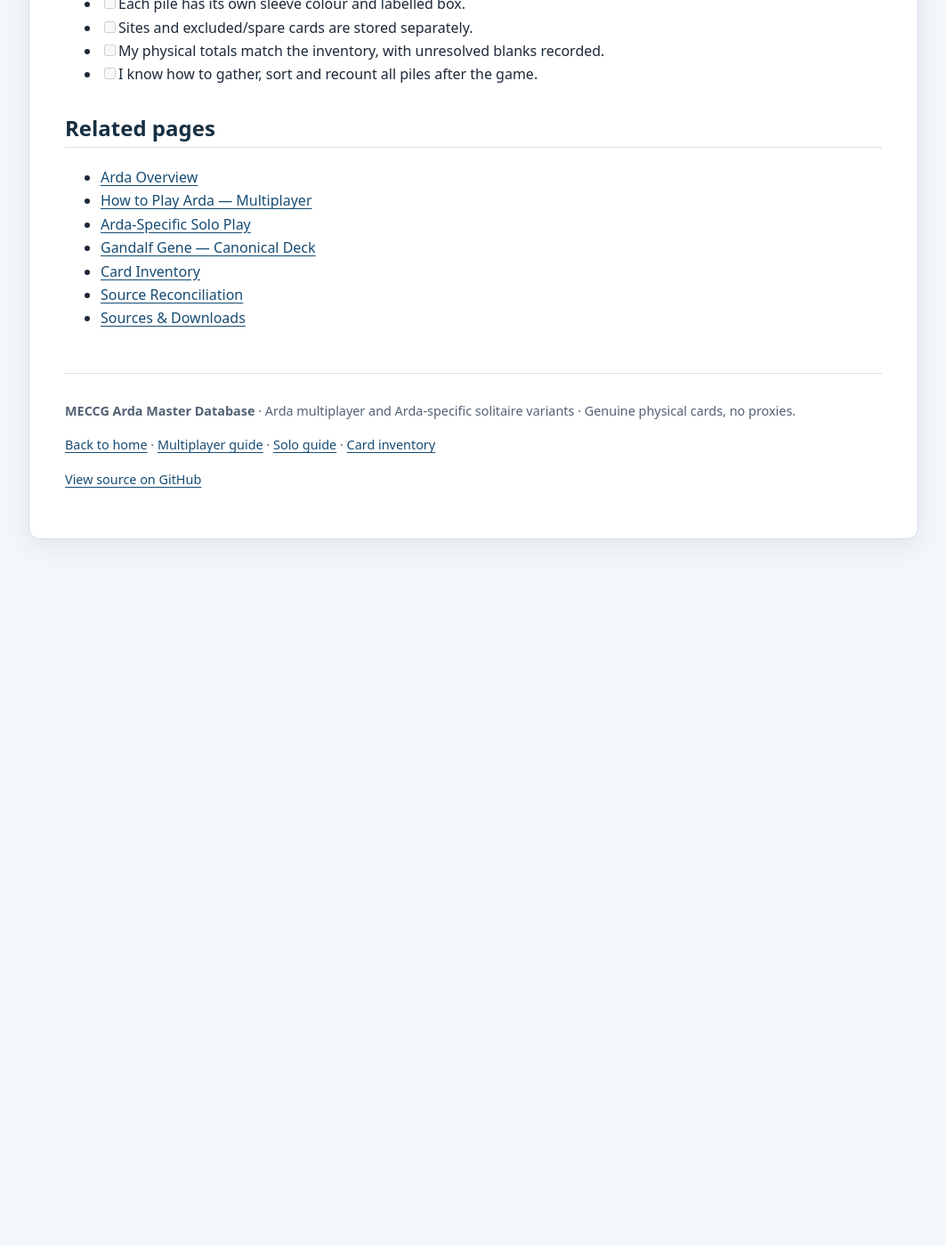
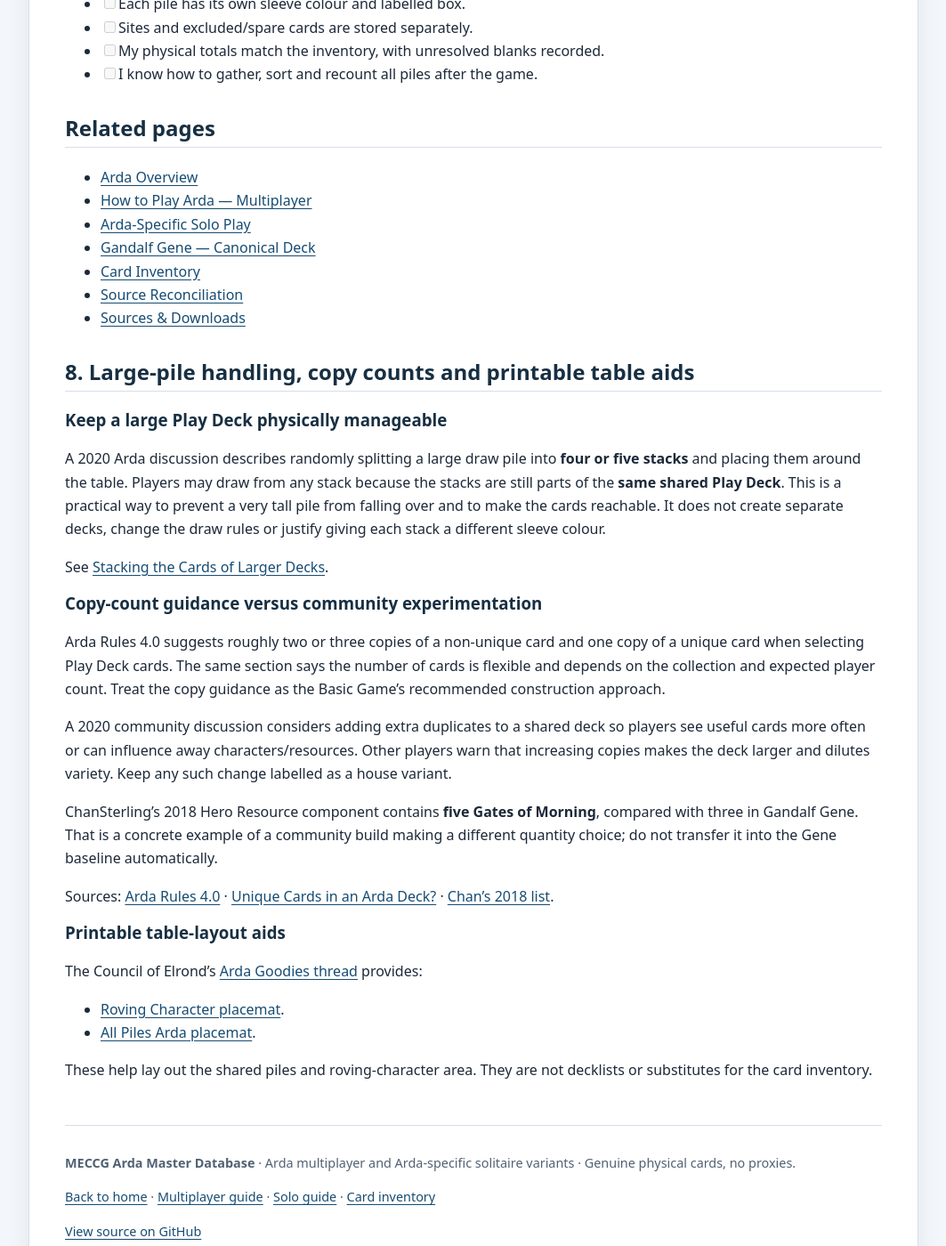
Before and after one commit to JamSpot/meccg-arda-master-database, a Jekyll site: the page built from docs/building-arda-decks.md, in a window 1280 px wide and 1400 px high, scrolled down 9447 px. Shown: the whole window at 89% size, without its empty margins (108-1171 px from the left). Built offline with Jekyll 4.4.1, drawn with Linux system fonts in a browser that asks for light colours; before the commit the page ends 10077 px from its top, so only the background shows below that.

Commit message:
Update Arda research and deck guidance — 24 November 2026

```diff
--- a/docs/building-arda-decks.md
+++ b/docs/building-arda-decks.md
@@ -295,3 +295,30 @@ For a first solo game, do not simply use this multiplayer setup unchanged. Choos
 - [Card Inventory](card-inventory.html)
 - [Source Reconciliation](source-reconciliation.html)
 - [Sources & Downloads](sources.html)
+
+
+## 8. Large-pile handling, copy counts and printable table aids
+
+### Keep a large Play Deck physically manageable
+
+A 2020 Arda discussion describes randomly splitting a large draw pile into **four or five stacks** and placing them around the table. Players may draw from any stack because the stacks are still parts of the **same shared Play Deck**. This is a practical way to prevent a very tall pile from falling over and to make the cards reachable. It does not create separate decks, change the draw rules or justify giving each stack a different sleeve colour.
+
+See [Stacking the Cards of Larger Decks](https://www.councilofelrond.org/forum/viewtopic.php?f=37&t=4226).
+
+### Copy-count guidance versus community experimentation
+
+Arda Rules 4.0 suggests roughly two or three copies of a non-unique card and one copy of a unique card when selecting Play Deck cards. The same section says the number of cards is flexible and depends on the collection and expected player count. Treat the copy guidance as the Basic Game's recommended construction approach.
+
+A 2020 community discussion considers adding extra duplicates to a shared deck so players see useful cards more often or can influence away characters/resources. Other players warn that increasing copies makes the deck larger and dilutes variety. Keep any such change labelled as a house variant.
+
+ChanSterling's 2018 Hero Resource component contains **five Gates of Morning**, compared with three in Gandalf Gene. That is a concrete example of a community build making a different quantity choice; do not transfer it into the Gene baseline automatically.
+
+Sources: [Arda Rules 4.0](https://lureofmiddleearth.com/wp-content/uploads/2016/03/arda_4.0_en.pdf) · [Unique Cards in an Arda Deck?](https://www.councilofelrond.org/forum/viewtopic.php?f=37&t=4276) · [Chan's 2018 list](https://docs.google.com/spreadsheets/d/1gMxILv8-HiQDyvG2eplMkiHSsCZwXt2yYZFN5Ssv3g4/edit).
+
+### Printable table-layout aids
+
+The Council of Elrond's [Arda Goodies thread](https://www.councilofelrond.org/forum/viewtopic.php?f=37&t=1702) provides:
+- [Roving Character placemat](https://www.councilofelrond.org/forum/download/file.php?id=389).
+- [All Piles Arda placemat](https://www.councilofelrond.org/forum/download/file.php?id=388).
+
+These help lay out the shared piles and roving-character area. They are not decklists or substitutes for the card inventory.
```
